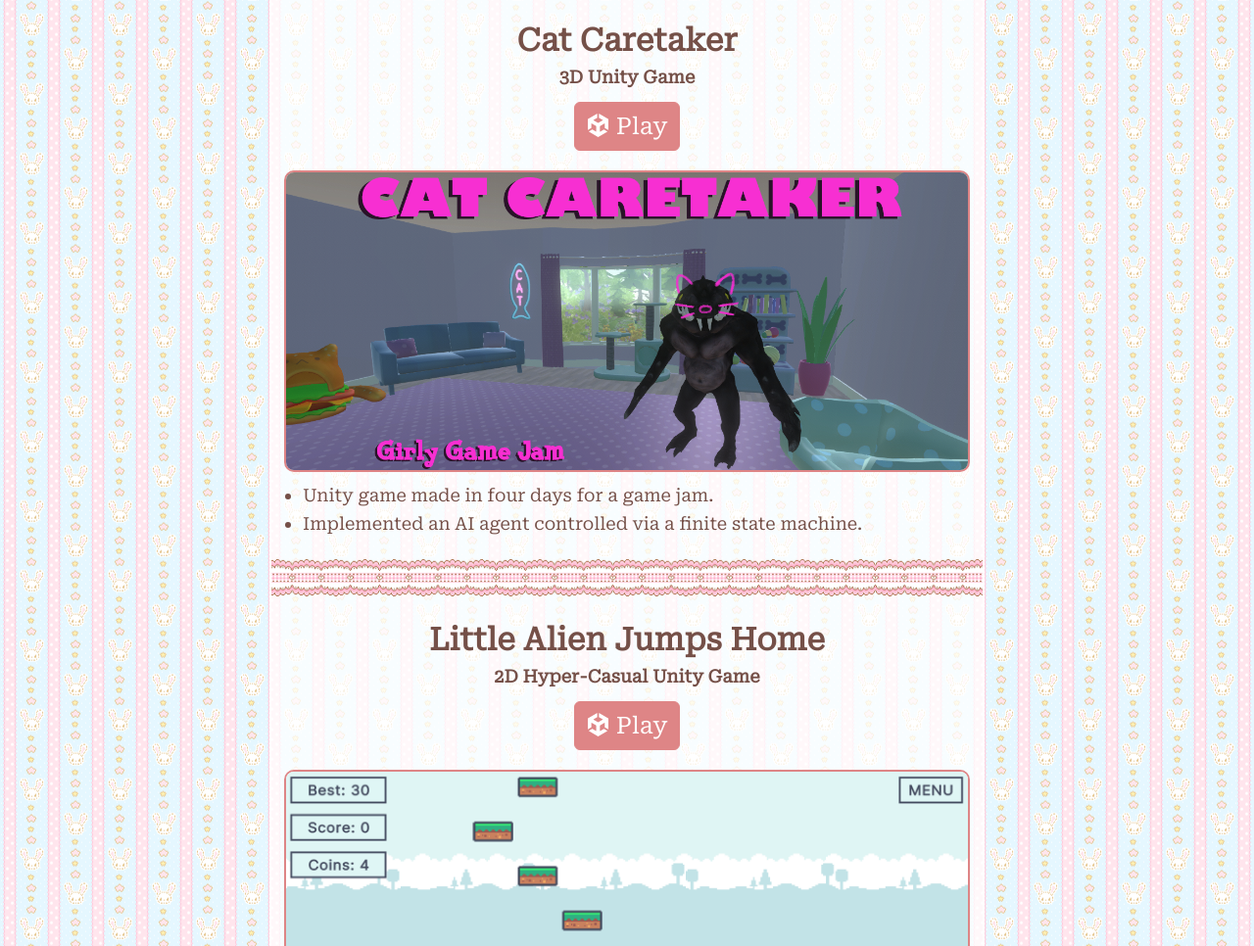
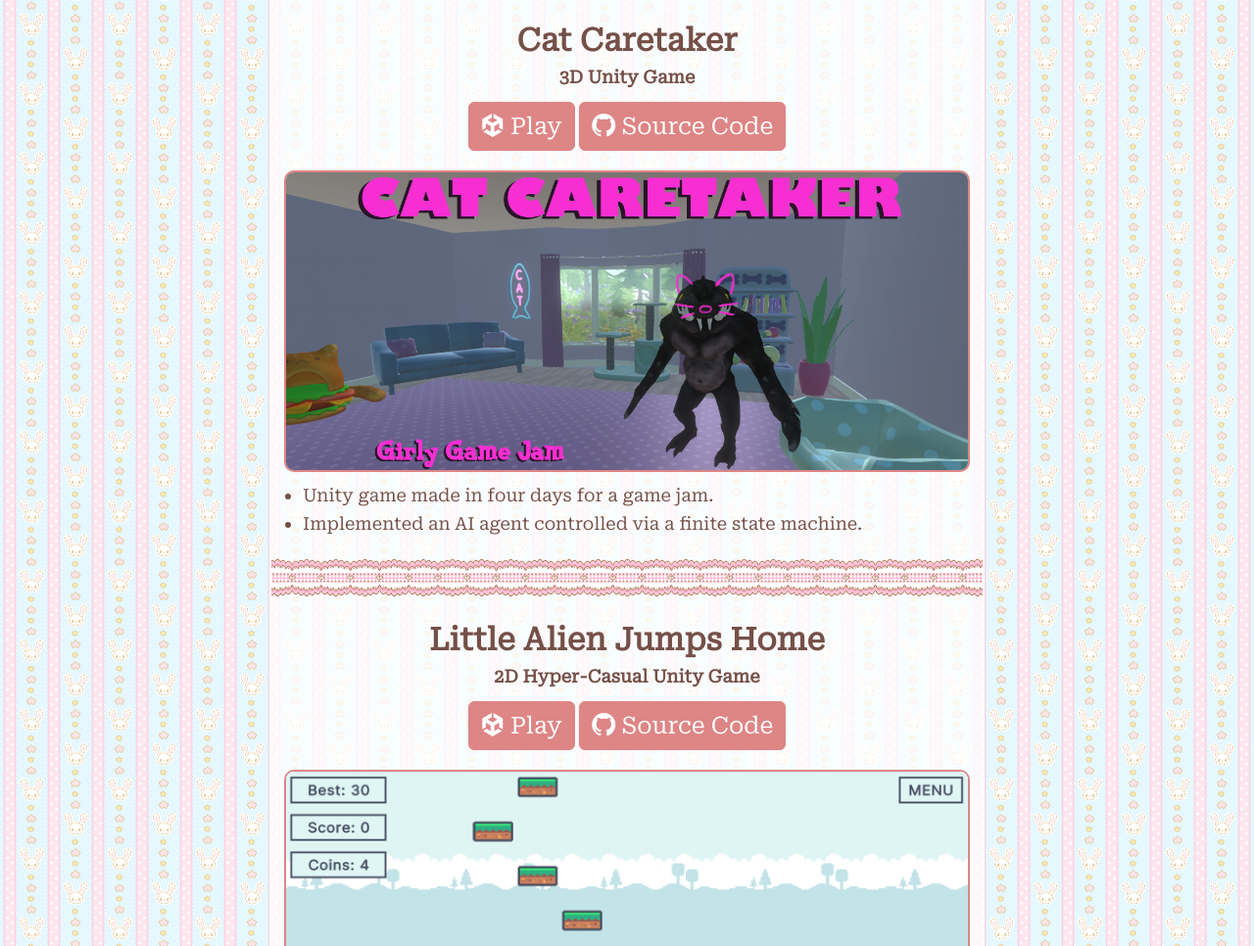
Before and after one commit to pekcus/pekcus.github.io, a plain HTML site: page index.html in a window 1280 px wide. Shown: the part 1477-2443 px from the top of the page at 98% size. Drawn offline with nearby package versions, Linux system fonts and the light colour scheme.

Commit message:
Added GitHub links

```diff
--- a/index.html
+++ b/index.html
@@ -109,6 +109,7 @@
 			<b>3D Unity Game</b>
 			<br/>
 			<a class="btn btn-primary" style="margin-top: 10px; margin-bottom: 10px;" href="https://nonika.itch.io/cat-caretaker" target="_blank"><i class="bi bi-unity"></i> Play</a>
+			<a class="btn btn-primary" style="margin-top: 10px; margin-bottom: 10px;" href="https://github.com/pekcus/Cat-Caretaker-Code" target="_blank"><i class="bi bi-github"></i> Source Code</a>
 			<a class="image" href="https://nonika.itch.io/cat-caretaker" title="Itch.io - Cat Caretaker" target="_blank"><img src="images/work/Cat Caretaker.png" alt="Itch.io - Cat Caretaker" style="max-width: 700px;"></a>
 		</center>
 		<ul>
@@ -123,6 +124,7 @@
 			<b>2D Hyper-Casual Unity Game</b>
 			<br/>
 			<a class="btn btn-primary desktop" style="margin-top: 10px; margin-bottom: 10px;" href="little-alien-jumps-home" target="_blank"><i class="bi bi-unity"></i> Play</a>
+			<a class="btn btn-primary" style="margin-top: 10px; margin-bottom: 10px;" href="https://github.com/pekcus/Little-Alien-Jumps-Home" target="_blank"><i class="bi bi-github"></i> Source Code</a>
 			<p class="mobile" style="margin-top: 10px; margin-bottom: 10px;">Play on desktop</p>
 			<a class="image desktop" href="little-alien-jumps-home" title="Play Little Alien Jumps Home" target="_blank"><img src="images/work/Little Alien Jumps Home.webp" alt="Play Little Alien Jumps Home" style="max-width: 700px;"></a>
 			<div class="image mobile"><img src="images/work/Little Alien Jumps Home.webp" alt="Play Little Alien Jumps Home" style="max-width: 700px;"></div>
```
